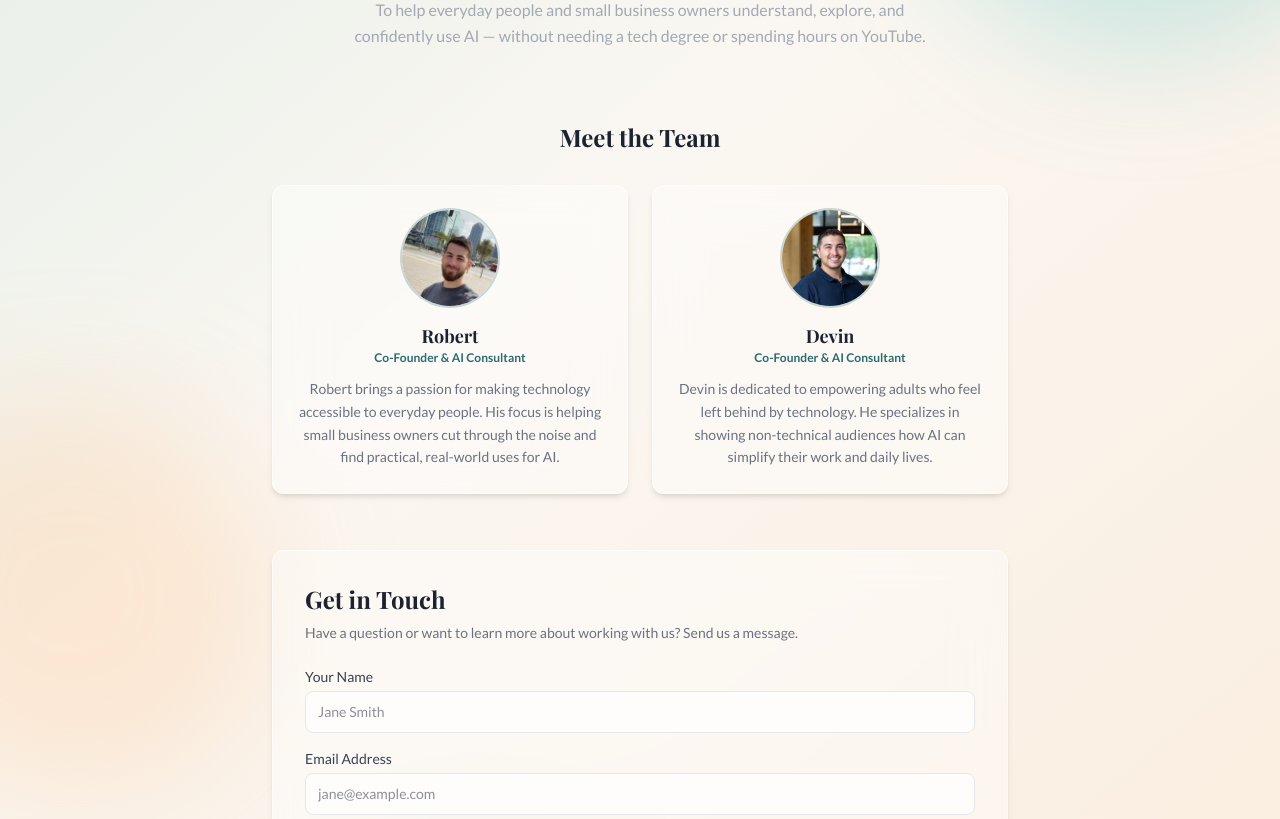
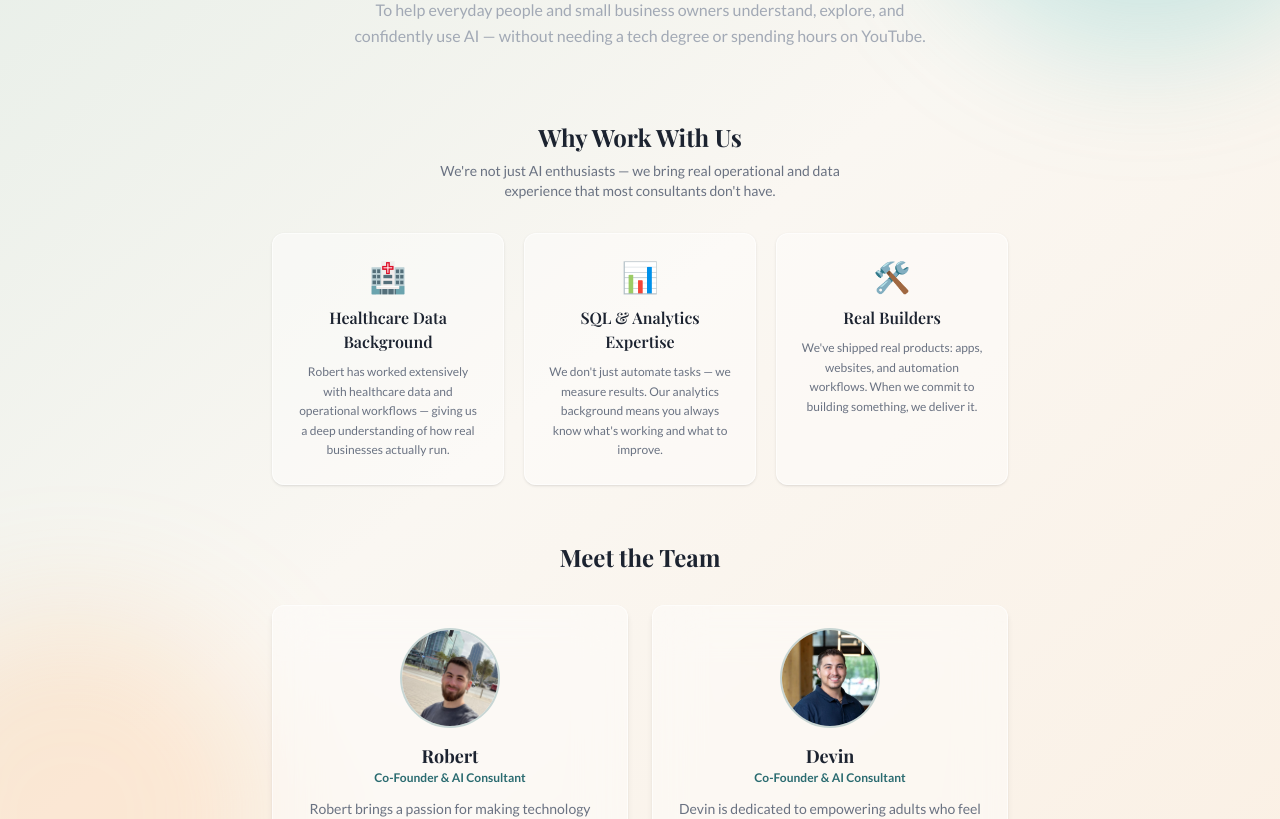
Before and after one commit to rchelala/dr-ai-consultation, a Next.js app: page /about in a window 1280 px wide. Shown: the part 380-1199 px from the top of the page. Built offline with nearby package versions, Linux system fonts and the light colour scheme; no server answers.

Commit message:
feat: add Why Work With Us section to About page and update contact form heading

```diff
--- a/app/about/page.tsx
+++ b/app/about/page.tsx
@@ -78,6 +78,42 @@ export default function AboutPage() {
           </p>
         </div>
 
+        {/* Why Work With Us */}
+        <div className="mb-14 animate-fade-up" style={{ animationDelay: '150ms' }}>
+          <h2 className="font-display text-2xl font-bold text-brand-navy text-center mb-2">Why Work With Us</h2>
+          <p className="text-gray-500 text-sm text-center mb-8 max-w-md mx-auto">
+            We&apos;re not just AI enthusiasts — we bring real operational and data experience that most consultants don&apos;t have.
+          </p>
+          <div className="grid sm:grid-cols-3 gap-5">
+            {[
+              {
+                icon: '🏥',
+                title: 'Healthcare Data Background',
+                body: 'Robert has worked extensively with healthcare data and operational workflows — giving us a deep understanding of how real businesses actually run.',
+              },
+              {
+                icon: '📊',
+                title: 'SQL & Analytics Expertise',
+                body: "We don't just automate tasks — we measure results. Our analytics background means you always know what's working and what to improve.",
+              },
+              {
+                icon: '🛠️',
+                title: 'Real Builders',
+                body: "We've shipped real products: apps, websites, and automation workflows. When we commit to building something, we deliver it.",
+              },
+            ].map(({ icon, title, body }) => (
+              <div
+                key={title}
+                className="bg-white/40 backdrop-blur-xl border border-white/60 rounded-xl p-6 shadow-sm text-center"
+              >
+                <div className="text-3xl mb-3">{icon}</div>
+                <h3 className="font-display text-base font-semibold text-brand-navy mb-2">{title}</h3>
+                <p className="text-gray-500 text-xs leading-relaxed">{body}</p>
+              </div>
+            ))}
+          </div>
+        </div>
+
         {/* Team */}
         <div className="mb-14">
           <h2 className="font-display text-2xl font-bold text-brand-navy text-center mb-8">Meet the Team</h2>
@@ -106,9 +142,9 @@ export default function AboutPage() {
 
         {/* Contact form */}
         <div className="bg-white/40 backdrop-blur-xl border border-white/60 rounded-xl p-8 shadow-md">
-          <h2 className="font-display text-2xl font-bold text-brand-navy mb-2">Get in Touch</h2>
+          <h2 className="font-display text-2xl font-bold text-brand-navy mb-2">Book a Free AI Strategy Call</h2>
           <p className="text-gray-500 text-sm mb-6">
-            Have a question or want to learn more about working with us? Send us a message.
+            Tell us about your business and we&apos;ll reach out to schedule a free 30-minute strategy call — no commitment required.
           </p>
 
           {status === 'sent' ? (
```
